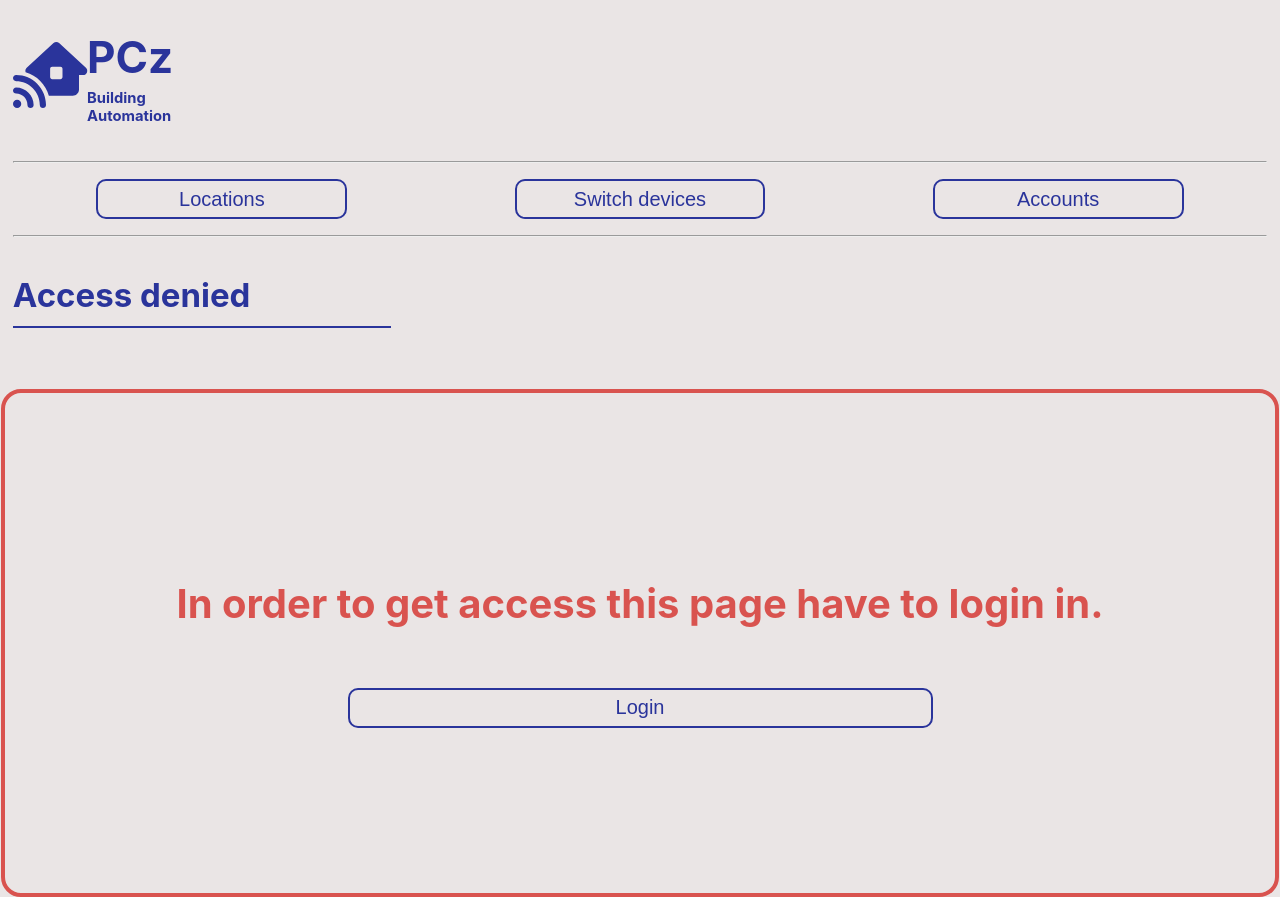
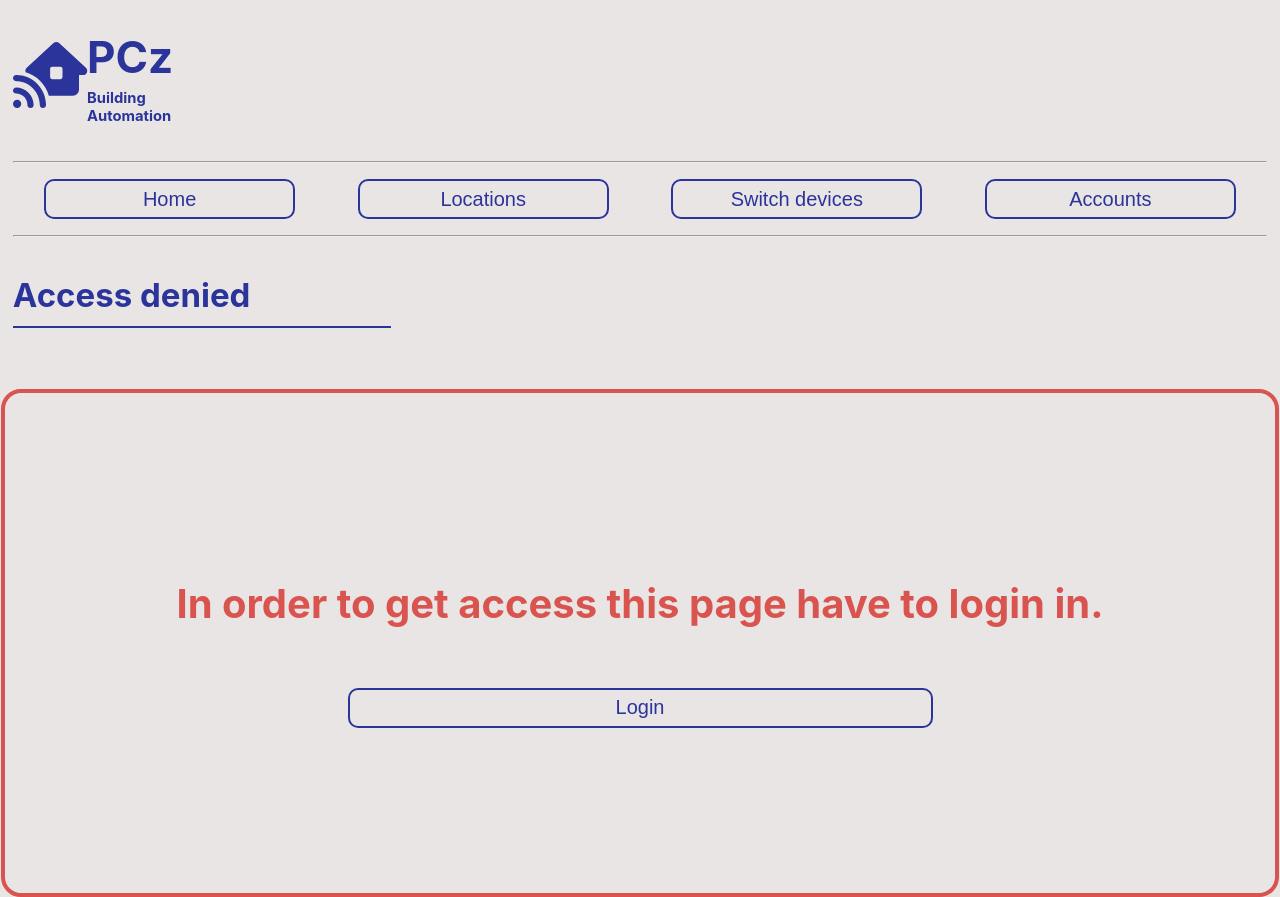
Before and after one commit to czechp/building-automation-frontend, a React (Create React App) app: page /not-logged in a window 1280 px wide. Built offline with nearby package versions, Linux system fonts and the light colour scheme.

Commit message:
Create home page

```diff
--- a/src/layout/NavigationBarLayout.js
+++ b/src/layout/NavigationBarLayout.js
@@ -10,6 +10,7 @@ const NavigationBarLayout = () => {
 
     return <>
         <Container>
+            <ButtonCmp width={20} label={"Home"} onClick={() => navigate("/")}/>
             <ButtonCmp width={20} label={"Locations"} onClick={() => navigate("/locations")}/>
             <ButtonCmp width={20} label={"Switch devices"} onClick={()=>navigate("/switch-devices")}/>
             <ButtonCmp width={20} label={"Accounts"} onClick={() => navigate("/accounts")}/>
--- a/src/useCase/home/HomePage.js
+++ b/src/useCase/home/HomePage.js
@@ -1,9 +1,61 @@
+import React from "react";
+import styled from "styled-components";
+import {faHouseSignal, faLocationCrosshairs, faPowerOff, faUser} from "@fortawesome/free-solid-svg-icons";
+
+
 import PageCmp from "../../component/PageCmp";
+import {FontAwesomeIcon} from "@fortawesome/react-fontawesome";
+import {useNavigate} from "react-router-dom";
 
 const HomePage = () => {
-    return <PageCmp title="Home">
+    const [loaded, setLoaded] = React.useState(false);
 
+    React.useEffect(() => {
+        setTimeout(() => setLoaded(true), 800);
+    }, []);
+
+    return <PageCmp title="Home" loaded={loaded}>
+        <Container>
+            <TileCmp path="/" title={"Home"} icon={faHouseSignal}/>
+            <TileCmp path="/locations" title={"Locations"} icon={faLocationCrosshairs}/>
+            <TileCmp path="/switch-devices" title={"Switch Devices"} icon={faPowerOff}/>
+            <TileCmp path="/accounts" title={"Accounts"} icon={faUser}/>
+        </Container>
     </PageCmp>
 }
 
-export default  HomePage;
+const TileCmp = ({title, icon, path}) => {
+    const navigate = useNavigate();
+    return <Tile onClick={() => navigate(path)}>
+        <TileHeader>{title}</TileHeader>
+        <FontAwesomeIcon icon={icon} size={"5x"}/>
+    </Tile>
+}
+
+
+const Container = styled.div`
+  width: 100%;
+  display: flex;
+  flex-flow: wrap;
+`;
+
+const Tile = styled.div`
+  border: 2px solid ${({theme}) => theme.colors.primary};
+  border-radius: 10px;
+  width: 45%;
+  height: 250px;
+  margin: 1%;
+  padding: 1%;
+  display: flex;
+  flex-direction: column;
+
+  &:hover {
+    cursor: pointer;
+    background-color: ${({theme}) => theme.colors.primary};
+    color: ${({theme}) => theme.colors.faded}
+  }
+`;
+
+const TileHeader = styled.h3``;
+
+export default HomePage;
```
